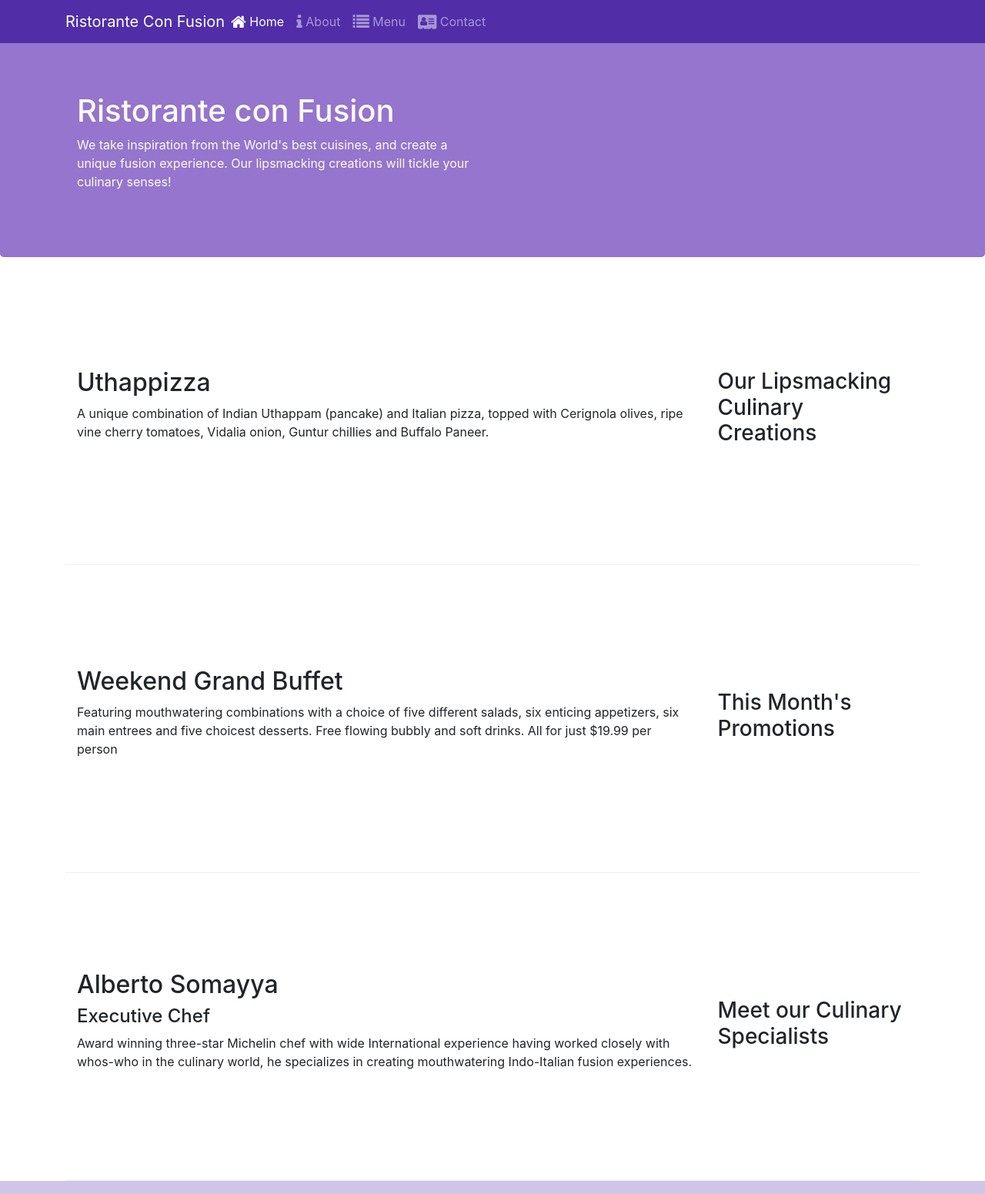
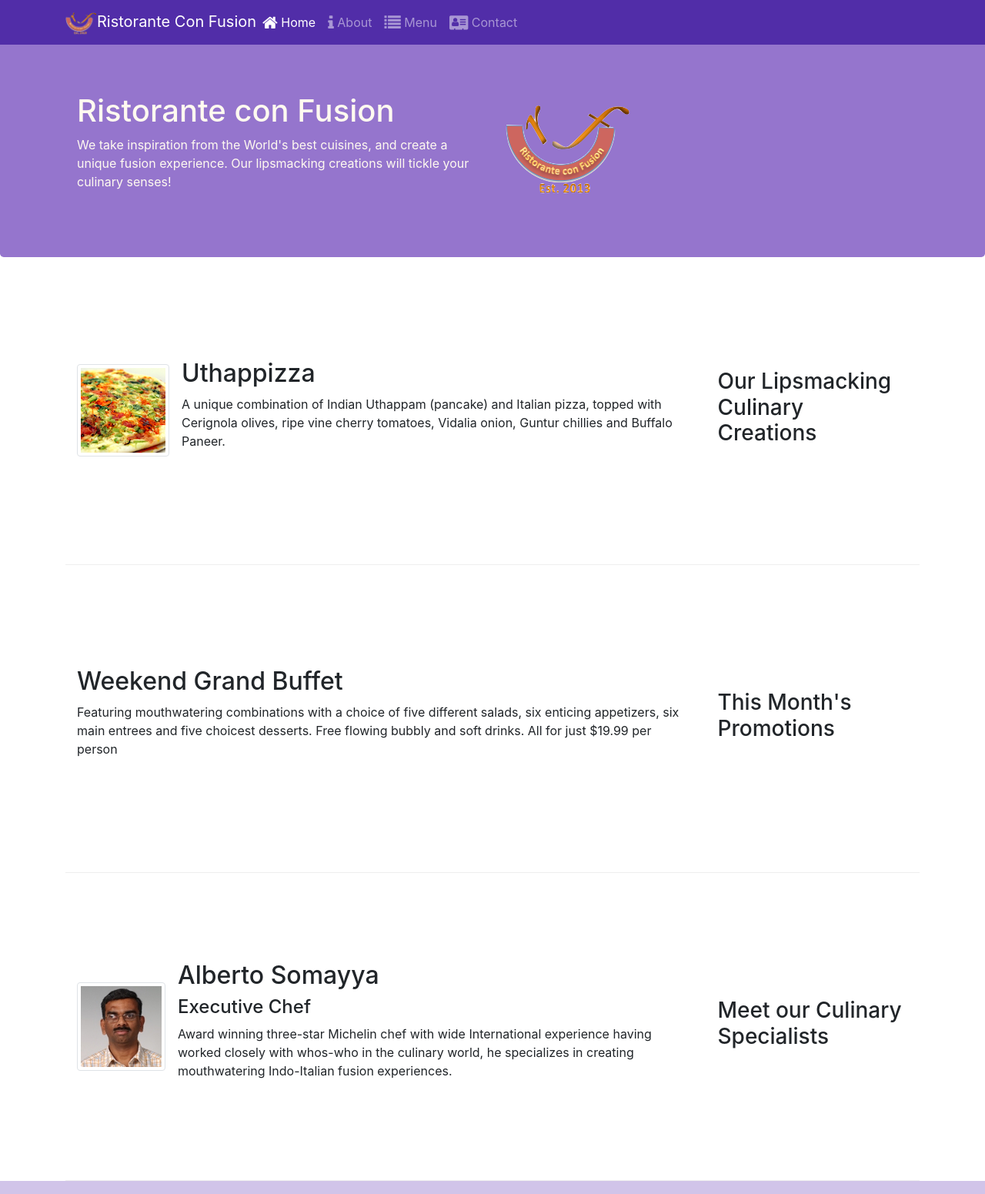
Before and after one commit to rikengala/conFusion, a website: page index.html in a window 1280 px wide. Shown: the top 1551 px of the page at 77% size. Drawn offline with nearby package versions, Linux system fonts and the light colour scheme.

Commit message:
Images and Media

```diff
--- a/index.html
+++ b/index.html
@@ -18,7 +18,7 @@
             <button class = "navbar-toggler" type="button" data-toggle="collapse" data-target = "#Navbar">
                 <span class = "navbar-toggler-icon"></span>
             </button>
-            <a class = "navbar-brand mr-auto" href = "#">Ristorante Con Fusion</a>
+            <a class = "navbar-brand mr-auto" href = "#"><img src="img/logo.png" height="30" width="41">Ristorante Con Fusion</a>
             <div class = "collapse navbar-collapse" id = "Navbar">
             <ul class = "navbar-nav mr-auto">
                 <li class = "nav-item active"><a class = "nav-link" href = "#"><span class = "fa fa-home fa-lg"></span> Home</a></li>
@@ -36,7 +36,8 @@
                     <h1>Ristorante con Fusion</h1>
                     <p>We take inspiration from the World's best cuisines, and create a unique fusion experience. Our lipsmacking creations will tickle your culinary senses!</p>
                 </div>
-                <div class = "col-12 col-sm">
+                <div class = "col-12 col-sm align-self-center">
+                    <img src="img/logo.png" class="img-fluid">
                 </div>
             </div>
         </div>
@@ -48,8 +49,18 @@
                 <h3>Our Lipsmacking Culinary Creations</h3>
             </div>
             <div class="col col-sm order-sm-first col-md">
-                <h2>Uthappizza</h2>
-                <p>A unique combination of Indian Uthappam (pancake) and Italian pizza, topped with Cerignola olives, ripe vine cherry tomatoes, Vidalia onion, Guntur chillies and Buffalo Paneer.</p>
+                <div class="media">
+                    <img class="d-flex mr-3 img-thumbnail align-self-center"
+                            src="img/uthappizza.png" alt="Uthappizza">
+                    <div class="media-body">
+                        <h2 class="mt-0">Uthappizza</h2>
+                        <p class="d-none d-sm-block">A unique combination of Indian Uthappam (pancake) and
+                            Italian pizza, topped with Cerignola olives, ripe vine
+                            cherry tomatoes, Vidalia onion, Guntur chillies and
+                            Buffalo Paneer.</p>
+                    </div>
+                </div>
+
             </div>
         </div>
 
@@ -69,9 +80,19 @@
                 <h3>Meet our Culinary Specialists</h3>
             </div>
             <div class="col col-sm order-sm-first col-md">
-                <h2>Alberto Somayya</h2>
-                <h4>Executive Chef</h4>
-                <p>Award winning three-star Michelin chef with wide International experience having worked closely with whos-who in the culinary world, he specializes in creating mouthwatering Indo-Italian fusion experiences. </p>
+                <div class="media">
+                    <img class="d-flex mr-3 img-thumbnail align-self-center"
+                            src="img/alberto.png" alt="Alberto Somayya">
+                    <div class="media-body">
+                        <h2 class="mt-0">Alberto Somayya</h2>
+                        <h4>Executive Chef</h4>
+                        <p class="d-none d-sm-block">Award winning three-star Michelin chef with wide
+                            International experience having worked closely with
+                            whos-who in the culinary world, he specializes in
+                            creating mouthwatering Indo-Italian fusion experiences.
+                            </p>
+                    </div>
+                </div>
             </div>
         </div>
     </div>
```
Also changed, not shown: aboutus.html (+3 -2 lines), contactus.html (+3 -2 lines), img/alberto.png (added), img/buffet.png (added), img/logo.png (added), img/uthappizza.png (added).
